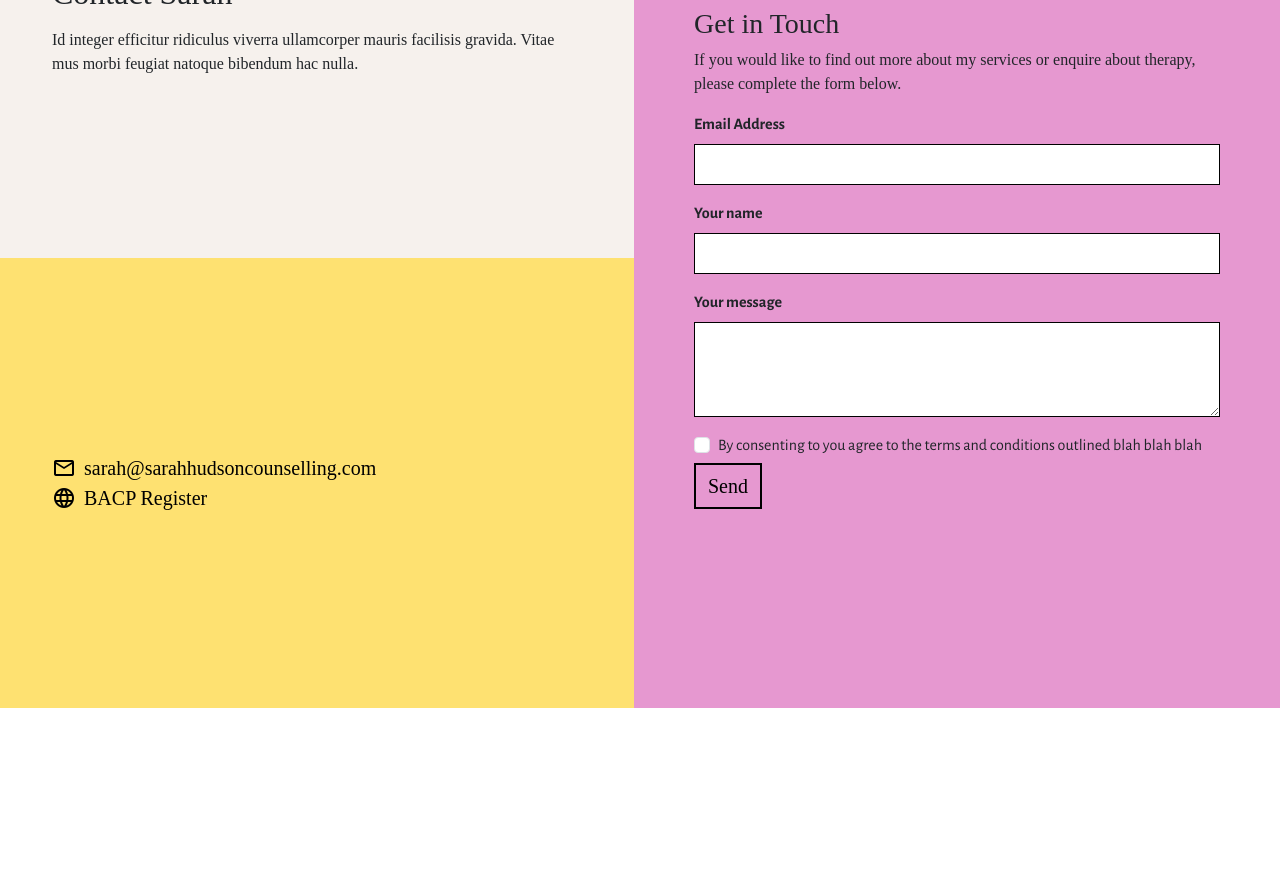
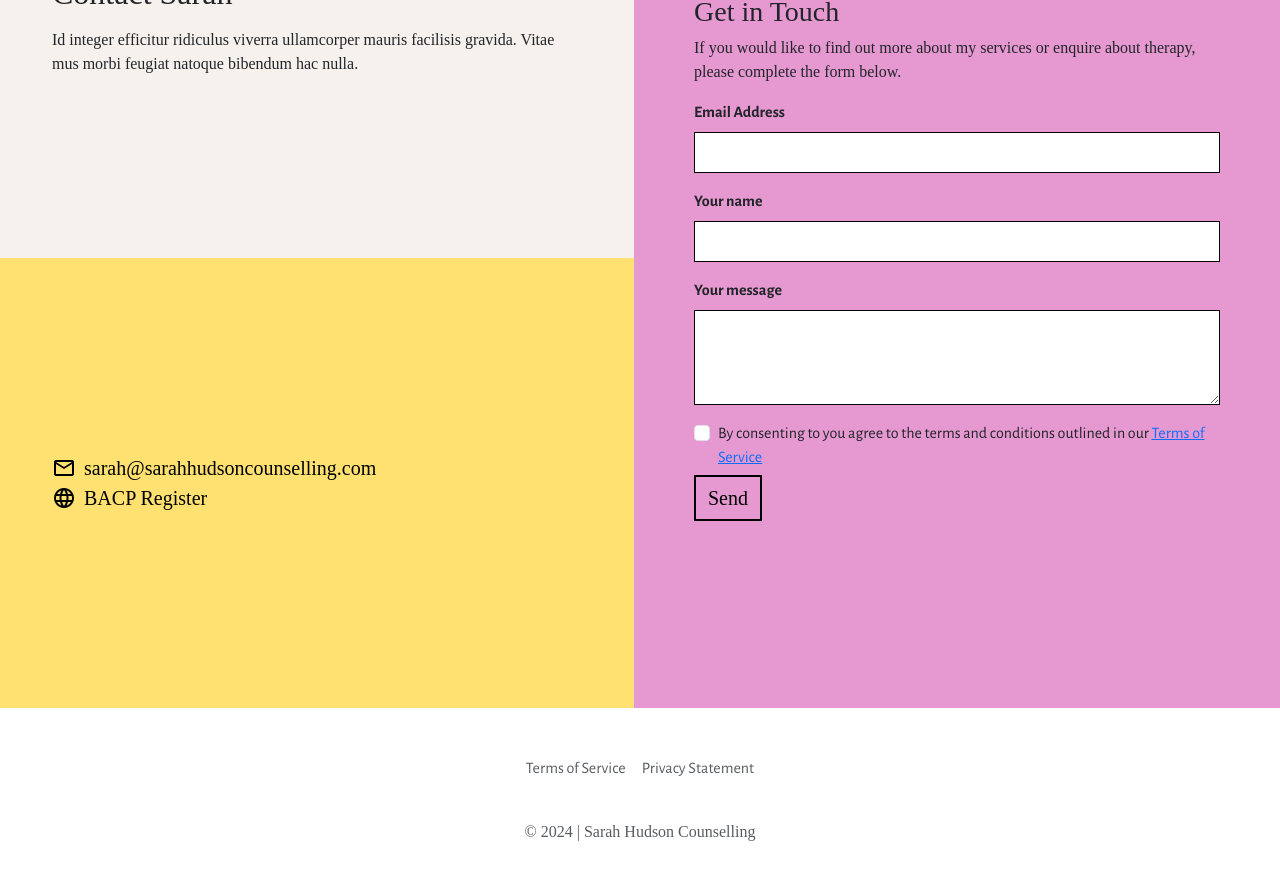
Before and after one commit to naaman10/sarah, a Jekyll site: the page built from index.markdown, in a window 1280 px wide and 900 px high, scrolled down 1992 px. Shown: the top 880 px of the window. Built offline with Jekyll 4.4.1, drawn with Linux system fonts in a browser that asks for light colours; some web fonts are replaced; before the commit the page ends 2700 px from its top, so only the background shows below that.

Commit message:
new config and footer

```diff
--- /dev/null
+++ b/_data/footer.yml
@@ -0,0 +1,5 @@
+items:
+  - name: Terms of Service
+    link: /terms-of-service
+  - name: Privacy Statement
+    link: /privacy-statement
--- a/_data/sitedata.yml
+++ b/_data/sitedata.yml
@@ -5,5 +5,5 @@ contact-form:
   email-field: Email Address
   name-field: Your name
   message-field: Your message
-  consent-message: By consenting to you agree to the terms and conditions outlined blah blah blah
+  consent-message: By consenting to you agree to the terms and conditions outlined in our <a href="/terms">Terms of Service</a>
   submit-button: Send
--- a/_includes/about-section.html
+++ b/_includes/about-section.html
@@ -5,7 +5,7 @@
                 <h2 class="my-5" id="about">{{ page.about.title }}</h2>
                 <div>{{ page.about.text | markdownify }}</div>
                 <div class="my-5">
-                    <a href="#contact-section" class="button-clear">Contact Sarah</a>
+                    <a href="{{ page.about.button-link }}" class="button-clear">{{ page.about.button-text }}</a>
                 </div>
             </div>
         </div>
--- a/_includes/contact-section.html
+++ b/_includes/contact-section.html
@@ -31,18 +31,18 @@
                 <form name="contact" action="/thank-you" netlify>
                     <div class="mb-3">
                         <label for="contactEmail" class="form-label">{{ site.data.sitedata.contact-form.email-field }}</label>
-                        <input type="email" class="form-control" id="contactEmail" name="Email">
+                        <input type="email" class="form-control" id="contactEmail" name="Email" required>
                     </div>
                     <div class="mb-3">
                         <label for="contactName" class="form-label">{{ site.data.sitedata.contact-form.name-field }}</label>
-                        <input class="form-control" id="contactName" name="Name">
+                        <input class="form-control" id="contactName" name="Name" required>
                     </div>
                     <div class="mb-3">
                         <label for="contactMessage" class="form-label">{{ site.data.sitedata.contact-form.message-field }}</label>
-                        <textarea class="form-control" id="contactMessage" rows="3" name="Message"></textarea>
+                        <textarea class="form-control" id="contactMessage" rows="3" name="Message" required></textarea>
                     </div>
                     <div class="form-check">
-                        <input class="form-check-input" type="checkbox" value="" id="contactConsent" name="consent">
+                        <input class="form-check-input" type="checkbox" value="" id="contactConsent" name="consent" required>
                         <label class="form-check-label" for="contactConsent">
                           {{ site.data.sitedata.contact-form.consent-message }}
                         </label>
--- /dev/null
+++ b/_includes/footer.html
@@ -0,0 +1,8 @@
+<footer class="py-3 my-4">
+    <ul class="nav justify-content-center pb-3 mb-3">
+        {% for item in site.data.footer.items %}
+        <li class="nav-item"><a href="{{ item.link }}" class="nav-link px-2 text-body-secondary">{{ item.name }}</a></li>
+        {% endfor %}
+    </ul>
+    <p class="text-center text-body-secondary">© {{ site.time | date: "%Y"  }} | Sarah Hudson Counselling</p>
+</footer>
--- a/_includes/hero-banner.html
+++ b/_includes/hero-banner.html
@@ -10,8 +10,8 @@
     </div>
     <div class="row vh-50">
         <div class="col-6 col-md-6 vh-50">
-            <a href="#about-section" class="d-flex align-items-center h-100 w-100 text-center">
-                <p class="mx-auto">Learn more</p>
+            <a href="{{ page.hero_banner.button-link }}" class="d-flex align-items-center h-100 w-100 text-center">
+                <p class="mx-auto">{{ page.hero_banner.button-text }}</p>
             </a>
         </div>
         <div class="col-6 col-md-6 text-center vh-50 d-sm-block d-md-none" style="background-image: url({{ site.cloudinary_url }}/t_sarah{{ page.hero_banner.image }}); background-repeat: no-repeat; background-size: cover; background-position: center center;"></div>
--- a/_layouts/default.html
+++ b/_layouts/default.html
@@ -3,6 +3,7 @@
 {% include head.html %}
   <body>
     {{ content }}
+    {% include footer.html %}
     {% include scripts.html %}
   </body>
 
--- a/index.markdown
+++ b/index.markdown
@@ -26,6 +28,8 @@ about:
 
 
     Commodo mus sapien placerat nisl mauris praesent suspendisse nullam vulputate. Cursus laoreet sodales habitasse natoque sit turpis cubilia. Metus suscipit quisque justo luctus ex morbi. Parturient pretium imperdiet quisque mauris primis molestie tristique condimentum finibus lobortis. Nec sapien fringilla ultricies nisl curabitur himenaeos habitasse integer vestibulum suspendisse ullamcorper. Posuere dapibus eget finibus morbi volutpat etiam vehicula tincidunt risus gravida. Penatibus fermentum eu proin massa egestas diam scelerisque est. Finibus ante felis morbi neque accumsan vestibulum.
+  button-text: Contact Sarah
+  button-link: "#contact-section"
 contact:
   title: Contact Sarah
   intro: Id integer efficitur ridiculus viverra ullamcorper mauris facilisis
```
Also changed, not shown: other parts of index.markdown (+2 -0 lines), admin/config.yml (+19 -5 lines).
